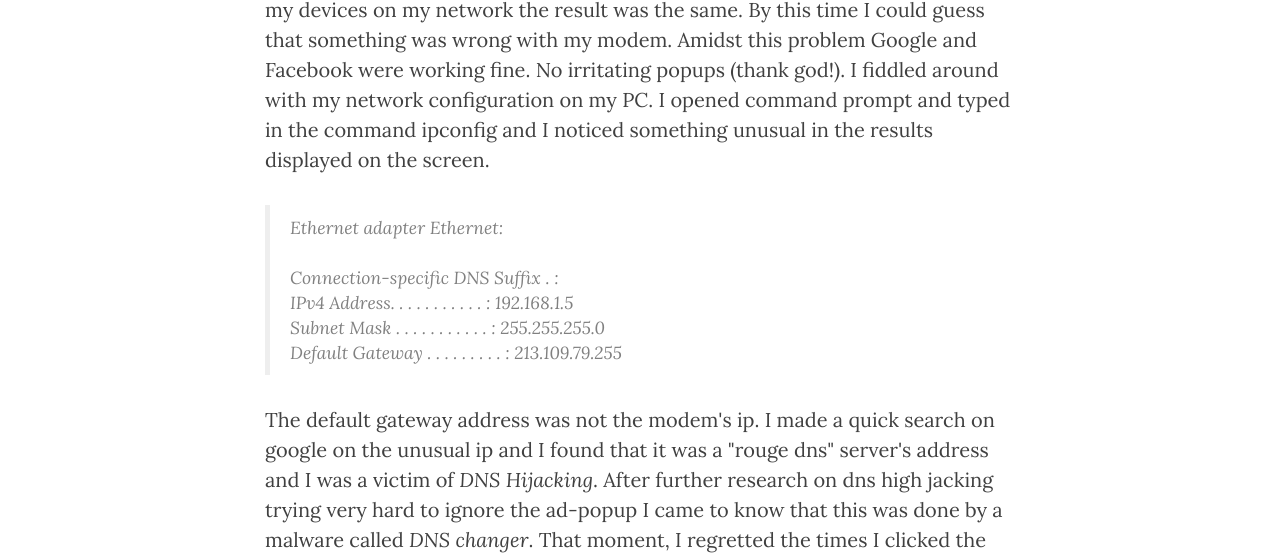
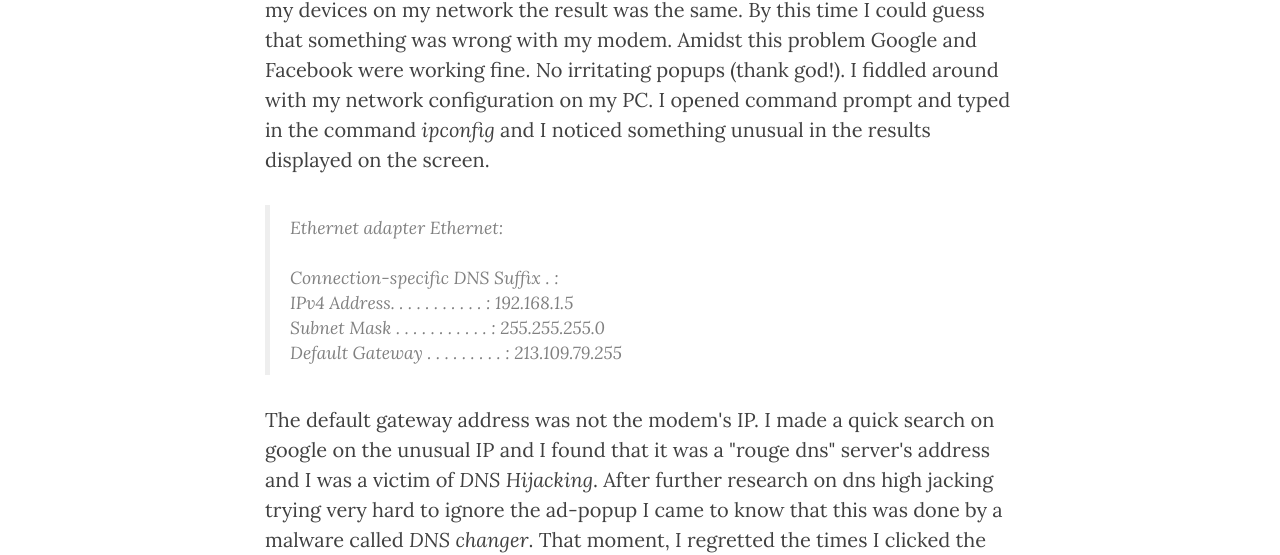
Before and after one commit to svijaykoushik/blog, a Jekyll site: the page built from _posts/2017-05-23-dns-highjacked.markdown, in a window 1280 px wide and 1400 px high, scrolled down 452 px. Shown: the part 593-1148 px from the top of the window. Built offline with Jekyll 4.4.1, drawn with Linux system fonts in a browser that asks for light colours; nearby versions of some CDN libraries; comment, search, counter and statistics services are not loaded; some of the changed text lies outside the part shown.

Commit message:
fixed opengraph image error
edited mistakes in dnshijacked post

```diff
--- a/_includes/head.html
+++ b/_includes/head.html
@@ -13,7 +13,7 @@
   <meta property="og:type"          content="website" />
   <meta property="og:title"         content="{% if page.title %}{{ page.title }} - {{ site.title }}{% else %}{{ site.title }}{% endif %}" />
   <meta property="og:description"   content="{% if page.description %}{{ page.description }}{% else %}{{ site.description }}{% endif %}" />
-  <meta property="og:image"         content="{{ site.url}} {{ site.baseurl }}/{% if page.header-img %}{{ page.header-img }}{% else %}{{ site.header-img }}{% endif %}" />
+  <meta property="og:image"         content="{{ site.url }}{{ site.baseurl }}/{% if page.header-img %}{{ page.header-img }}{% else %}{{ site.header-img }}{% endif %}" />
 
     <link rel="canonical" href="{{ page.url | replace:'index.html','' | prepend: site.baseurl | prepend: site.url }}">
 
--- a/_posts/2017-05-23-dns-highjacked.markdown
+++ b/_posts/2017-05-23-dns-highjacked.markdown
@@ -7,7 +7,7 @@
 author: 		"Vijay Koushik"
 header-img: "img/post_dns_hijack_header.jpg"
 ---
-<p>Two years ago on a fine morning I opened my computer to check my email. I started searching for job opportunities on Google and opened each result that Google brought up. Now, a strange thing happened! Whenever I tried to interact with a website that I opened from the results page an ad-popup opened. I thought I disabled the ad blocker plug-in, but it was enabled. I started to wonder what was going on. I then visited every webpage I used to visit and the same thing happened. Every time I clicked on an element an ad-popup opened. This frustrated me so I closed my browser and started a complete virus scan on my pc and then stared browsing on my phone. But alas! The same thing happened. This time every time I try to scroll a page on my phone it started to redirect to an advertisement. I felt something was not right and so I started to inspect on all my devices on my network the result was the same. By this time I could guess that something was wrong with my modem. Amidst this problem Google and Facebook were working fine. No irritating popups (thank god!). I fiddled around with my network configuration on my PC. I opened command prompt and typed in the command ipconfig and I noticed something unusual in the results displayed on the screen.</p>
+<p>Two years ago on a fine morning I opened my computer to check my email. I started searching for job opportunities on Google and opened each result that Google brought up. Now, a strange thing happened! Whenever I tried to interact with a website that I opened from the results page an ad-popup opened. I thought I disabled the ad blocker plug-in, but it was enabled. I started to wonder what was going on. I then visited every webpage I used to visit and the same thing happened. Every time I clicked on an element an ad-popup opened. This frustrated me so I closed my browser and started a complete virus scan on my pc and then stared browsing on my phone. But alas! The same thing happened. This time every time I try to scroll a page on my phone it started to redirect to an advertisement. I felt something was not right and so I started to inspect on all my devices on my network the result was the same. By this time I could guess that something was wrong with my modem. Amidst this problem Google and Facebook were working fine. No irritating popups (thank god!). I fiddled around with my network configuration on my PC. I opened command prompt and typed in the command <em>ipconfig</em> and I noticed something unusual in the results displayed on the screen.</p>
 
 <blockquote>
 Ethernet adapter Ethernet:<br/><br/>
@@ -18,7 +18,7 @@
    Default Gateway . . . . . . . . . : 213.109.79.255
 </blockquote>
 
-<p>The default gateway address was not the modem's ip. I made a quick search on google on the unusual ip and I found that it was a "rouge dns" server's address and I was a victim of <em>DNS Hijacking</em>. After further research on dns high jacking trying very hard to ignore the ad-popup I came to know that this was done by a malware called <em>DNS changer</em>. That moment, I regretted the times I clicked the ignore button every time when my computer warned me about installing software from unknown publishers.</p>
+<p>The default gateway address was not the modem's IP. I made a quick search on google on the unusual IP and I found that it was a "rouge dns" server's address and I was a victim of <em>DNS Hijacking</em>. After further research on dns high jacking trying very hard to ignore the ad-popup I came to know that this was done by a malware called <em>DNS changer</em>. That moment, I regretted the times I clicked the ignore button every time when my computer warned me about installing software from unknown publishers.</p>
 
 <h2 class="section-heading">DNS Hijacked</h2>
 
@@ -36,8 +36,13 @@
 <li>To change my modem's access credentials from the factory provided one.</li>
 <li>To change my dns setting in my modem from automatic to a secure static dns, either <a href="https://developers.google.com/speed/public-dns/">Google Public DNS</a> or <a href="https://www.opendns.com/">Opendns</a>.</li>
 </ol>
+While the former is higly recomended, the latter is optional.<br/>
 Google Public DNS provided the benefit of faster access to web pages and security from various attacks (more on this <a href="https://developers.google.com/speed/public-dns/docs/intro">here</a>).But, Opendns along with seemingly faster internet access and security also provided web filtering options (more on this <a href="https://www.opendns.com/home-internet-security/">here</a>) which made me choose Opendns for my network.
 </p>
 
 <p>I then changed the password for my modem which started all of my problems (I suggest you to include numbers and symbols in your password for added security). Now, everything is working fine and I'll never forget about his incident. If you think you are still using your modem/router's default username and password then change it immediately.</p>
+<p>A random quote</p>
+<blockquote>
+You must not lose faith in humanity. Humanity is an ocean; if a few drops of the ocean are dirty, the ocean does not become dirty.-<cite>Mahatma Gandhi</cite>
+</blockquote>
 <p>Photographs by <a href="https://sentrant.com/">Sentrant.com</a> and header photo by <a href="https://commons.wikimedia.org/">Wikimedia Commons</a>.</p>
```
Also changed, not shown: other parts of _posts/2017-05-23-dns-highjacked.markdown (+1 -1 lines).
